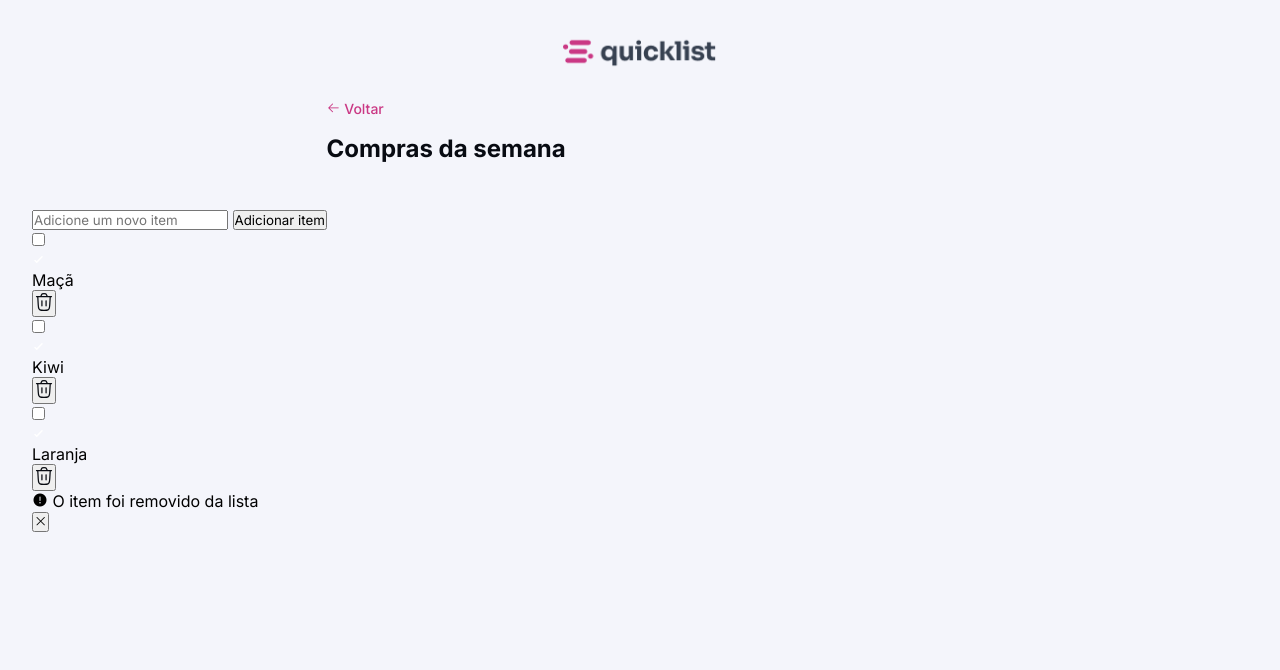
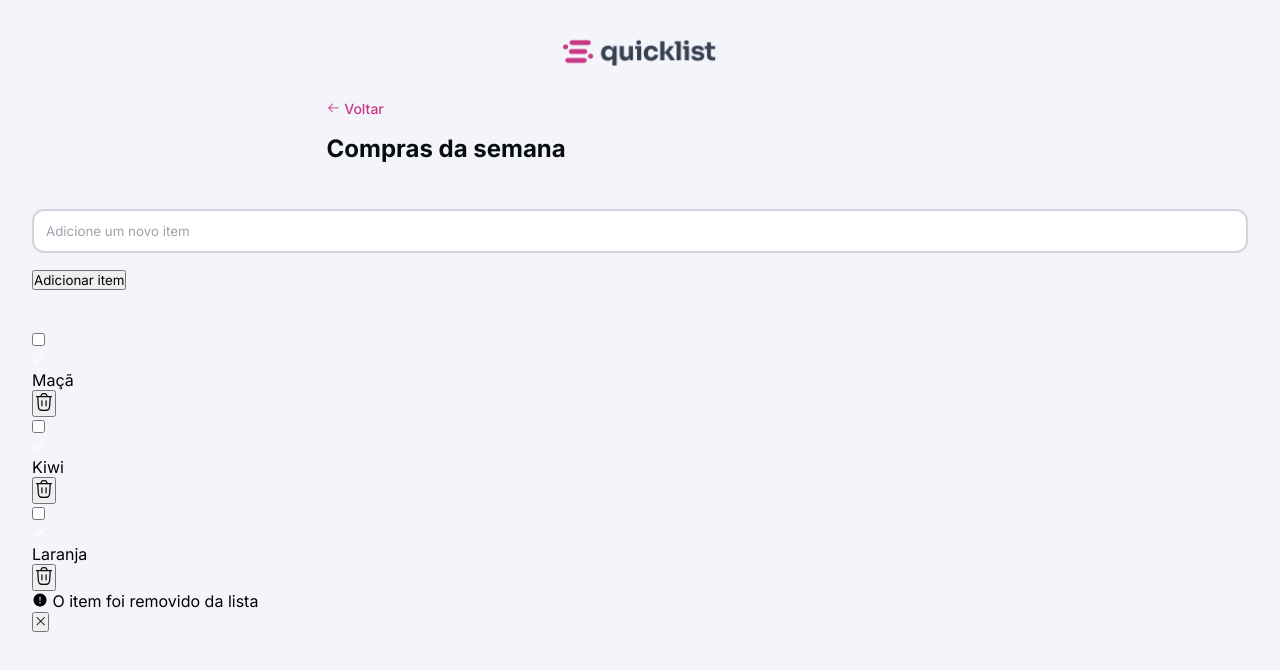
Before and after one commit to theletyourlife/rec-quicklist, a plain HTML site: page index.html in a window 1280 px wide. Drawn offline with nearby package versions, Linux system fonts and the light colour scheme.

Commit message:
início da estilização da section.add-item

```diff
--- a/style.css
+++ b/style.css
@@ -58,3 +58,34 @@
         line-height: 3.2rem;
     }
 }
+
+main {
+    max-width: 62.rem;
+    margin-inline: auto;
+}
+
+.add-item {
+    margin-bottom: 4rem;
+
+    input {
+        width: 100%;
+        padding: 1.2rem;
+        border: 2px solid var(--border-primary);
+        border-radius: 1.2rem;
+        margin-bottom: 1.6rem;
+        outline: none;
+        color: var(--content-primary);
+
+        &::placeholder {
+            color: var(--content-tertiary);
+        }
+
+        &:hover {
+            border: 2px solid var(--border-hover);
+        }
+
+        &:focus {
+            border: 2px solid var(--color-brand);
+        }
+    }
+}
```
